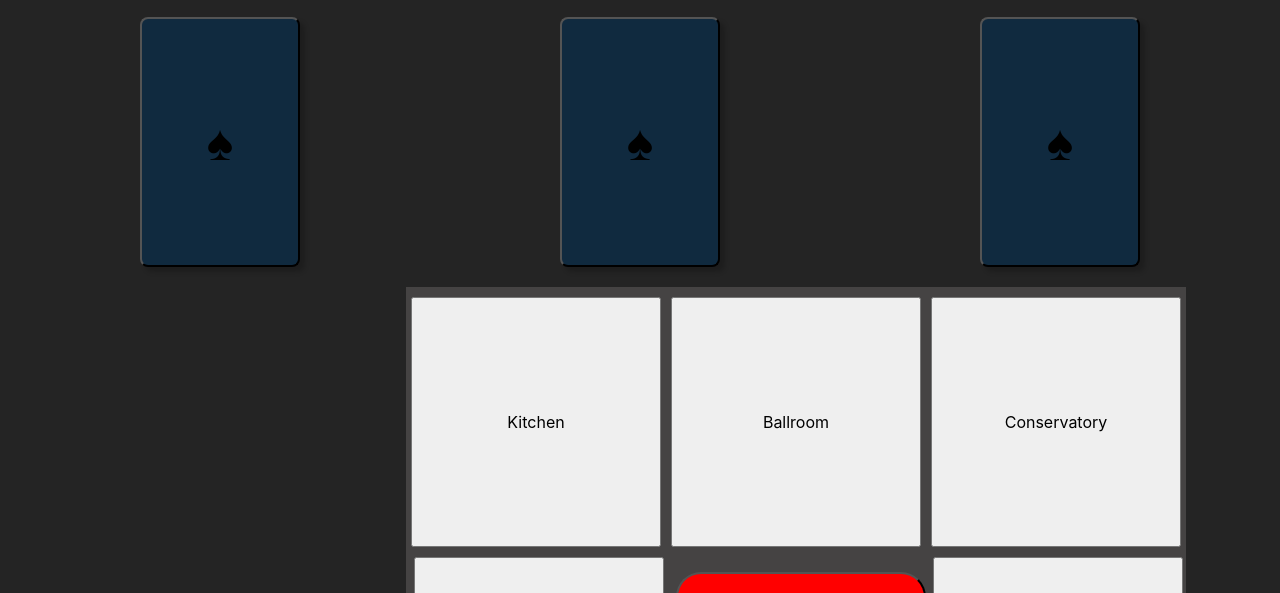
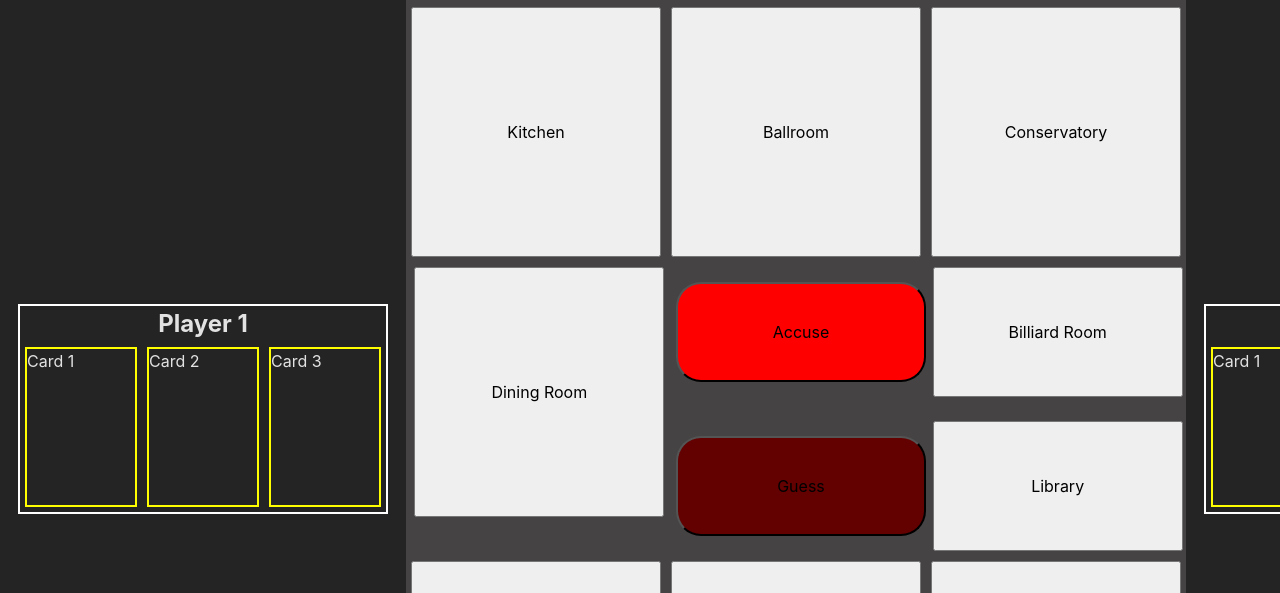
Before and after one commit to Medieinstitutet/fed22d-js-grundkurs-2-cluedo-nanidam, a website built with Vite: page index.html in a window 1280 px wide. Shown: the part 143-736 px from the top of the page. Built offline with nearby package versions, Linux system fonts and the light colour scheme.

Commit message:
:muscle: :lipstick: clean up code

```diff
--- a/index.html
+++ b/index.html
@@ -13,7 +13,7 @@
 <body>
   <main>
     <h1>Cluedo</h1>
-    <div class="app" id="app"></div> <!-- TODO: går bra att radera -->
+    <!-- <div class="app" id="app"></div> TODO: går bra att radera -->
     <section class="dropdown hidden">
       <h2 class="drop-title">Take a guess</h2>
       <div class="drop-wrapper">
@@ -83,7 +83,6 @@
           <button class="room">Study</button>
         </article>
       </section>
-
       <section class="player2">
         <h2>Player 2</h2>
         <article class="player2-hand">
@@ -104,7 +103,6 @@
         <div class="your-card">Card 3</div>
       </article>
     </section>
-
   </main>
 
   <!-- TODO
--- a/src/style/style.scss
+++ b/src/style/style.scss
@@ -17,53 +17,52 @@
   text-size-adjust: 100%;
 }
 
-// TODO: Radera mig! Jag är bara ett exempel.
-main {
-  padding: 20px;
-  height: 100vh;
-  width: 100vw;
-}
+// // TODO: Radera mig! Jag är bara ett exempel.
+// main {
+//   padding: 20px;
+//   height: 100vh;
+//   width: 100vw;
+// }
 
-.app {
-  margin-block: 20px;
-  display: flex;
-  gap: 20px;
-  justify-content: space-around;
+// .app {
+//   margin-block: 20px;
+//   display: flex;
+//   gap: 20px;
+//   justify-content: space-around;
 
-  .card {
-    $card-size: 250px;
+//   .card {
+//     $card-size: 250px;
+//     width: 0.6413 * $card-size;
+//     height: $card-size;
+//     cursor: pointer;
+//     background: #102a3f;
+//     border-radius: 8px;
+//     display: flex;
+//     font-weight: bold;
+//     align-items: center;
+//     justify-content: space-around;
+//     text-align: center;
+//     box-shadow: 5px 5px 5px rgb(0 0 0 / 20%);
 
-    width: 0.6413 * $card-size;
-    height: $card-size;
-    cursor: pointer;
-    background: #102a3f;
-    border-radius: 8px;
-    display: flex;
-    font-weight: bold;
-    align-items: center;
-    justify-content: space-around;
-    text-align: center;
-    box-shadow: 5px 5px 5px rgb(0 0 0 / 20%);
+//     .front {
+//       font-size: rem(50px);
+//     }
 
-    .front {
-      font-size: rem(50px);
-    }
+//     .back {
+//       display: none;
+//     }
 
-    .back {
-      display: none;
-    }
+//     &.visible {
+//       .front {
+//         display: none;
+//       }
 
-    &.visible {
-      .front {
-        display: none;
-      }
-
-      .back {
-        display: block;
-      }
-    }
-  }
-}
+//       .back {
+//         display: block;
+//       }
+//     }
+//   }
+// }
 
 h1 {
   text-align: center;
@@ -118,12 +117,10 @@ h2 {
   text-align: center;
 }
 
-
 .board {
   background-color: rgb(69, 67, 67);
   height: 100%;
   width: 80%;
-
   z-index: 0;
 
   .board-first-row {
@@ -137,7 +134,6 @@ h2 {
     // outline: 2px solid orangered;
     display: flex;
     justify-content: space-around;
-
     margin-top: 10px;
     margin-bottom: 10px;
 
@@ -213,13 +209,8 @@ h2 {
       height: 10rem;
       margin: 5px;
     }
-
-
   }
-
 }
-
-
 
 .player-you {
   // outline: 2px solid purple;
```
